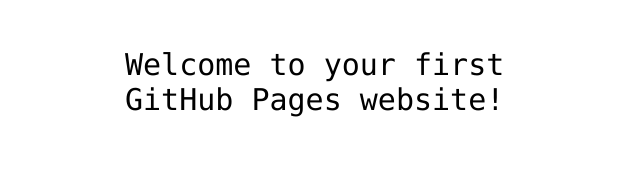
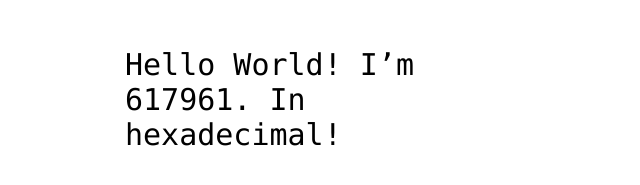
Before and after one commit to 617961/617961.github.io, a plain HTML site: page index.html in a window 1280 px wide. Shown: the part 341-526 px from the top of the page, without its empty margins (315-955 px from the left). Drawn offline with Linux system fonts and the light colour scheme.

Commit message:
They made me change index.html

```diff
--- a/index.html
+++ b/index.html
@@ -12,7 +12,7 @@
 <img src="https://octodex.github.com/images/daftpunktocat-thomas.gif" id="octocat" alt="octocat-gif" />
 
 <!-- Change this code here by copy and pasting your template on line 15 -->
-<p>Welcome to your first GitHub Pages website!</p>
+<p>Hello World! I’m 617961. In hexadecimal!</p>
 
 </body>
 </html>
```
